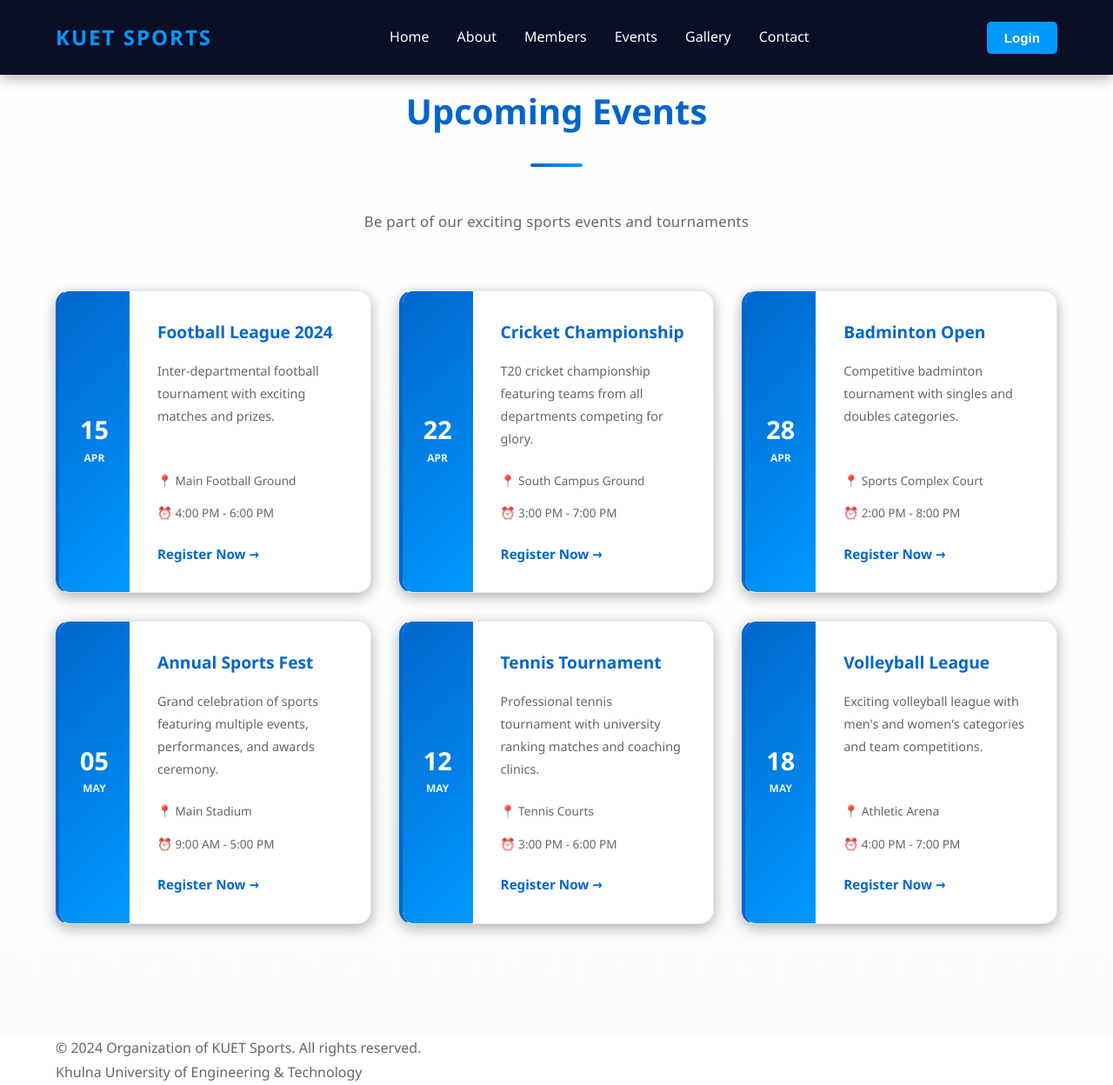
After one commit to priom-02/sarkar_2207048_Organization_of_Kuet_Sports, a PHP site: page /events.html in a window 1280 px wide. The commit adds this page. Shown: the whole page at 87% size. Run offline with PHP 8.4, Linux system fonts and the light colour scheme.

Commit message:
add events section and its css

```diff
--- /dev/null
+++ b/events.html
@@ -0,0 +1,203 @@
+<!DOCTYPE html>
+<html lang="en">
+<head>
+    <meta charset="UTF-8">
+    <meta name="viewport" content="width=device-width, initial-scale=1.0">
+    <meta name="description" content="Upcoming events - Organization of KUET Sports">
+    <title>Events - Organization of KUET Sports</title>
+    <link rel="stylesheet" href="styles.css">
+</head>
+<body>
+    <!-- Navigation Bar -->
+    <nav class="navbar">
+        <div class="navbar-container">
+            <div class="logo"><a href="home.html" style="color: var(--secondary-blue); text-decoration: none;">KUET Sports</a></div>
+            <ul class="nav-links">
+                <li><a href="home.html" class="nav-link">Home</a></li>
+                <li><a href="about.html" class="nav-link">About</a></li>
+                <li><a href="members.html" class="nav-link">Members</a></li>
+                <li><a href="events.html" class="nav-link">Events</a></li>
+                <li><a href="gallery.html" class="nav-link">Gallery</a></li>
+                <li><a href="contact.html" class="nav-link">Contact</a></li>
+            </ul>
+            <button class="login-btn" id="loginBtn">Login</button>
+        </div>
+    </nav>
+
+    <!-- Login Modal -->
+    <div class="login-modal" id="loginModal">
+        <div class="login-container">
+            <span class="close-btn" id="closeBtn">&times;</span>
+
+            <!-- Tab Buttons -->
+            <div class="login-tabs">
+                <button class="tab-btn active" data-tab="signin">Sign In</button>
+                <button class="tab-btn" data-tab="signup">Sign Up</button>
+            </div>
+
+            <!-- Sign In Form -->
+            <form class="login-form active" id="signinForm">
+                <h2>Sign In</h2>
+                <div class="form-group">
+                    <input type="email" placeholder="Email Address" required>
+                </div>
+                <div class="form-group">
+                    <input type="password" placeholder="Password" required>
+                </div>
+                <div class="form-group checkbox">
+                    <input type="checkbox" id="remember">
+                    <label for="remember">Remember me</label>
+                </div>
+                <button type="submit" class="submit-btn">Sign In</button>
+                <p class="form-footer">Don't have an account? <a href="#" class="tab-link" data-tab="signup">Sign Up</a></p>
+            </form>
+
+            <!-- Sign Up Form -->
+            <form class="login-form" id="signupForm">
+                <h2>Sign Up</h2>
+                <div class="form-group">
+                    <input type="text" placeholder="Full Name" required>
+                </div>
+                <div class="form-group">
+                    <input type="email" placeholder="Email Address" required>
+                </div>
+                <div class="form-group">
+                    <input type="password" placeholder="Password" required>
+                </div>
+                <div class="form-group">
+                    <input type="password" placeholder="Confirm Password" required>
+                </div>
+                <div class="form-group checkbox">
+                    <input type="checkbox" id="terms">
+                    <label for="terms">I agree to the terms and conditions</label>
+                </div>
+                <button type="submit" class="submit-btn">Sign Up</button>
+                <p class="form-footer">Already have an account? <a href="#" class="tab-link" data-tab="signin">Sign In</a></p>
+            </form>
+        </div>
+    </div>
+
+    <!-- Events Section -->
+    <section id="events" class="events">
+        <div class="container">
+            <h2 class="section-title">Upcoming Events</h2>
+            <p class="events-subtitle">Be part of our exciting sports events and tournaments</p>
+
+            <div class="events-grid">
+                <!-- Event Card 1 -->
+                <div class="event-card">
+                    <div class="event-date">
+                        <span class="event-day">15</span>
+                        <span class="event-month">APR</span>
+                    </div>
+                    <div class="event-content">
+                        <h3 class="event-title">Football League 2024</h3>
+                        <p class="event-description">Inter-departmental football tournament with exciting matches and prizes.</p>
+                        <div class="event-meta">
+                            <span class="event-location">📍 Main Football Ground</span>
+                            <span class="event-time">⏰ 4:00 PM - 6:00 PM</span>
+                        </div>
+                        <a href="#register" class="event-link">Register Now →</a>
+                    </div>
+                </div>
+
+                <!-- Event Card 2 -->
+                <div class="event-card">
+                    <div class="event-date">
+                        <span class="event-day">22</span>
+                        <span class="event-month">APR</span>
+                    </div>
+                    <div class="event-content">
+                        <h3 class="event-title">Cricket Championship</h3>
+                        <p class="event-description">T20 cricket championship featuring teams from all departments competing for glory.</p>
+                        <div class="event-meta">
+                            <span class="event-location">📍 South Campus Ground</span>
+                            <span class="event-time">⏰ 3:00 PM - 7:00 PM</span>
+                        </div>
+                        <a href="#register" class="event-link">Register Now →</a>
+                    </div>
+                </div>
+
+                <!-- Event Card 3 -->
+                <div class="event-card">
+                    <div class="event-date">
+                        <span class="event-day">28</span>
+                        <span class="event-month">APR</span>
+                    </div>
+                    <div class="event-content">
+                        <h3 class="event-title">Badminton Open</h3>
+                        <p class="event-description">Competitive badminton tournament with singles and doubles categories.</p>
+                        <div class="event-meta">
+                            <span class="event-location">📍 Sports Complex Court</span>
+                            <span class="event-time">⏰ 2:00 PM - 8:00 PM</span>
+                        </div>
+                        <a href="#register" class="event-link">Register Now →</a>
+                    </div>
+                </div>
+
+                <!-- Event Card 4 -->
+                <div class="event-card">
+                    <div class="event-date">
+                        <span class="event-day">05</span>
+                        <span class="event-month">MAY</span>
+                    </div>
+                    <div class="event-content">
+                        <h3 class="event-title">Annual Sports Fest</h3>
+                        <p class="event-description">Grand celebration of sports featuring multiple events, performances, and awards ceremony.</p>
+                        <div class="event-meta">
+                            <span class="event-location">📍 Main Stadium</span>
+                            <span class="event-time">⏰ 9:00 AM - 5:00 PM</span>
+                        </div>
+                        <a href="#register" class="event-link">Register Now →</a>
+                    </div>
+                </div>
+
+                <!-- Event Card 5 -->
+                <div class="event-card">
+                    <div class="event-date">
+                        <span class="event-day">12</span>
+                        <span class="event-month">MAY</span>
+                    </div>
+                    <div class="event-content">
+                        <h3 class="event-title">Tennis Tournament</h3>
+                        <p class="event-description">Professional tennis tournament with university ranking matches and coaching clinics.</p>
+                        <div class="event-meta">
+                            <span class="event-location">📍 Tennis Courts</span>
+                            <span class="event-time">⏰ 3:00 PM - 6:00 PM</span>
+                        </div>
+                        <a href="#register" class="event-link">Register Now →</a>
+                    </div>
+                </div>
+
+                <!-- Event Card 6 -->
+                <div class="event-card">
+                    <div class="event-date">
+                        <span class="event-day">18</span>
+                        <span class="event-month">MAY</span>
+                    </div>
+                    <div class="event-content">
+                        <h3 class="event-title">Volleyball League</h3>
+                        <p class="event-description">Exciting volleyball league with men's and women's categories and team competitions.</p>
+                        <div class="event-meta">
+                            <span class="event-location">📍 Athletic Arena</span>
+                            <span class="event-time">⏰ 4:00 PM - 7:00 PM</span>
+                        </div>
+                        <a href="#register" class="event-link">Register Now →</a>
+                    </div>
+                </div>
+            </div>
+        </div>
+    </section>
+
+    <!-- Footer -->
+    <footer class="footer">
+        <div class="container">
+            <p>&copy; 2024 Organization of KUET Sports. All rights reserved.</p>
+            <p>Khulna University of Engineering & Technology</p>
+        </div>
+    </footer>
+
+    <script src="script.js"></script>
+</body>
+</body>
+</html>
--- a/styles.css
+++ b/styles.css
@@ -1190,3 +1190,155 @@ p {
         gap: var(--spacing-lg);
     }
 }
+/*
+   EVENTS SECTION
+  */
+
+.events {
+    padding: 6rem 0 var(--spacing-2xl) 0;
+    background: linear-gradient(180deg, #ffffff 0%, #f9fafb 100%);
+}
+
+.events-subtitle {
+    text-align: center;
+    color: var(--text-gray);
+    font-size: 1.05rem;
+    margin-bottom: var(--spacing-2xl);
+    letter-spacing: 0.3px;
+}
+
+.events-grid {
+    display: grid;
+    grid-template-columns: repeat(auto-fit, minmax(320px, 1fr));
+    gap: var(--spacing-lg);
+    margin-bottom: var(--spacing-2xl);
+}
+
+.event-card {
+    background: var(--white);
+    border-radius: var(--radius-lg);
+    overflow: hidden;
+    box-shadow: var(--shadow);
+    transition: var(--transition-normal);
+    display: flex;
+    border-left: 4px solid var(--primary-blue);
+    border: 1px solid #e5e7eb;
+    border-left: 4px solid var(--primary-blue);
+}
+
+.event-card:hover {
+    transform: translateY(-6px);
+    box-shadow: var(--shadow-lg);
+    border-left-color: var(--secondary-blue);
+}
+
+.event-date {
+    background: linear-gradient(135deg, var(--primary-blue) 0%, var(--secondary-blue) 100%);
+    color: var(--white);
+    padding: var(--spacing-lg) var(--spacing-md);
+    text-align: center;
+    min-width: 80px;
+    display: flex;
+    flex-direction: column;
+    justify-content: center;
+    align-items: center;
+}
+
+.event-day {
+    font-size: 1.8rem;
+    font-weight: 700;
+    line-height: 1;
+}
+
+.event-month {
+    font-size: 0.75rem;
+    font-weight: 600;
+    margin-top: var(--spacing-xs);
+    opacity: 0.9;
+}
+
+.event-content {
+    padding: var(--spacing-lg);
+    flex: 1;
+    display: flex;
+    flex-direction: column;
+}
+
+.event-title {
+    font-size: 1.2rem;
+    font-weight: 700;
+    color: var(--primary-blue);
+    margin-bottom: var(--spacing-sm);
+}
+
+.event-description {
+    font-size: 0.9rem;
+    color: var(--text-gray);
+    margin-bottom: var(--spacing-md);
+    flex: 1;
+}
+
+.event-meta {
+    display: flex;
+    flex-direction: column;
+    gap: var(--spacing-sm);
+    margin-bottom: var(--spacing-md);
+    font-size: 0.85rem;
+    color: var(--text-gray);
+}
+
+.event-location,
+.event-time {
+    display: flex;
+    align-items: center;
+    gap: var(--spacing-xs);
+}
+
+.event-link {
+    display: inline-block;
+    color: var(--primary-blue);
+    text-decoration: none;
+    font-weight: 600;
+    transition: var(--transition-fast);
+    margin-top: auto;
+    font-size: 0.95rem;
+}
+
+.event-link:hover {
+    color: var(--secondary-blue);
+    transform: translateX(3px);
+}
+
+@media (max-width: 768px) {
+    .events-grid {
+        grid-template-columns: 1fr;
+    }
+
+    .event-card {
+        flex-direction: column;
+    }
+
+    .event-date {
+        min-width: 100%;
+        flex-direction: row;
+        padding: var(--spacing-md);
+        gap: var(--spacing-md);
+    }
+
+    .event-day {
+        font-size: 1.5rem;
+    }
+
+    .event-month {
+        font-size: 0.7rem;
+        margin-top: 0;
+    }
+
+    .event-title {
+        font-size: 1.1rem;
+    }
+
+    .event-meta {
+        font-size: 0.8rem;
+    }
+}
```
